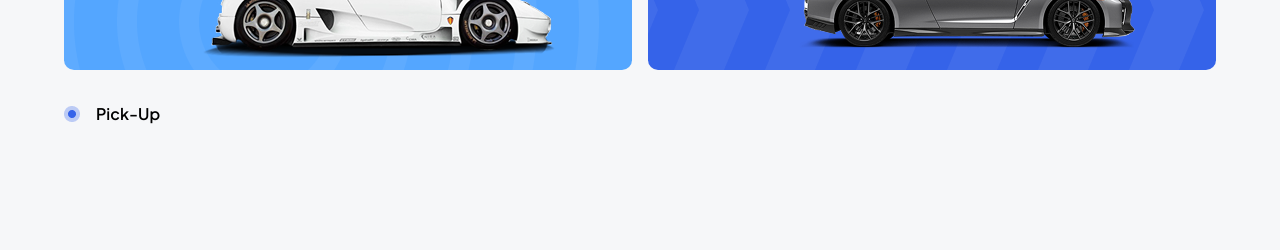
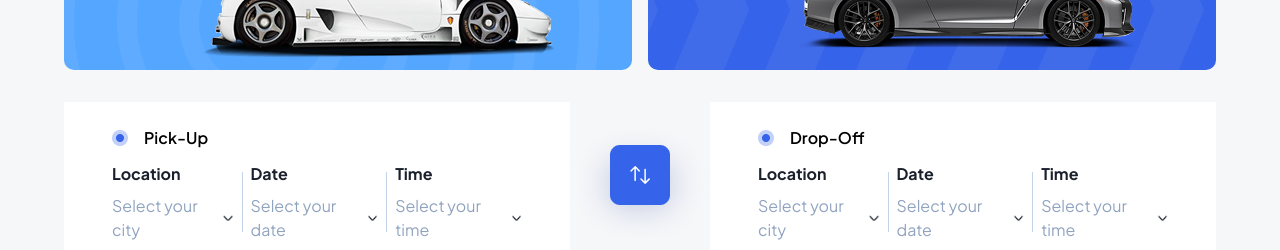
Before and after one commit to Denny-Ashitey/morrent-car-renting-agency, a React (Vite) app: page / in a window 1280 px wide. Shown: the part 702-952 px from the top of the page. Before the commit the page ends 892 px from the top, so only its background shows below. Built offline with nearby package versions, Linux system fonts and the light colour scheme.

Commit message:
scheduling UI

```diff
--- a/src/Components/DropDown.jsx
+++ b/src/Components/DropDown.jsx
@@ -1,8 +1,10 @@
 export default function(props) {
     return (
-        <div>
-            <span>{props.text}</span>
-            <div>{props.placeholderText} <span><img src="/src/assets/arrow-down.png" alt="drop down" /></span></div>
+        <div className="flex flex-col items-start gap-2">
+            <span  className="font-bold text-[#1A202C]">{props.text}</span>
+            <div className="flex items-center gap-4">
+                <span className="text-[#90A3BF]">{props.placeholderText}</span> <span><img src="/src/assets/arrow-down.png" alt="drop down" /></span>
+            </div>
         </div>
     )
 }
--- a/src/Components/Main.jsx
+++ b/src/Components/Main.jsx
@@ -10,7 +10,11 @@ export default function Main() {
 
             <CarCardDark heading="Easy way to rent a car at a low price" text="Providing cheap car rental services and safe and comfortable facilities." carImageSrc="dark-car-pattern"/>
         </div>
-        <Schedule text="Pick-Up"/>
+        <div className="flex items-center justify-between">
+            <Schedule text="Pick-Up"/>
+            <img src="/src/assets/Switch.png" alt="switch" />
+            <Schedule text="Drop-Off"/>
+        </div>
     </main>
     )
 }
--- a/src/Components/Schedule.jsx
+++ b/src/Components/Schedule.jsx
@@ -1,12 +1,19 @@
+import DropDown from "./DropDown";
+import Separator from "./Separator";
+
 export default function(props) {
     return (
-        <div className="py-[32px]">
+        <div className="my-[32px] px-[48px] py-[24px] bg-white flex flex-col items-start gap-3 flex-1">
             <div className="flex items-center gap-4">
                 <img src="/src/assets/mark-deep.png" alt="mark" />
                 <span className=" font-semibold text-base">{props.text}</span>
             </div>
-            <div>
-
+            <div className="flex items-center justify-between w-full gap-2">
+                <DropDown text="Location" placeholderText="Select your city"/>
+                <Separator />
+                <DropDown text="Date" placeholderText="Select your date"/>
+                <Separator />
+                <DropDown text="Time" placeholderText="Select your time"/>
             </div>
         </div>
     )
--- /dev/null
+++ b/src/Components/Separator.jsx
@@ -0,0 +1,5 @@
+export default function() {
+    return (
+        <div className="h-[60px] w-[1px] bg-[#C3D4E9]"></div>
+    )
+}
```
Also changed, not shown: src/assets/Switch.png (added).
